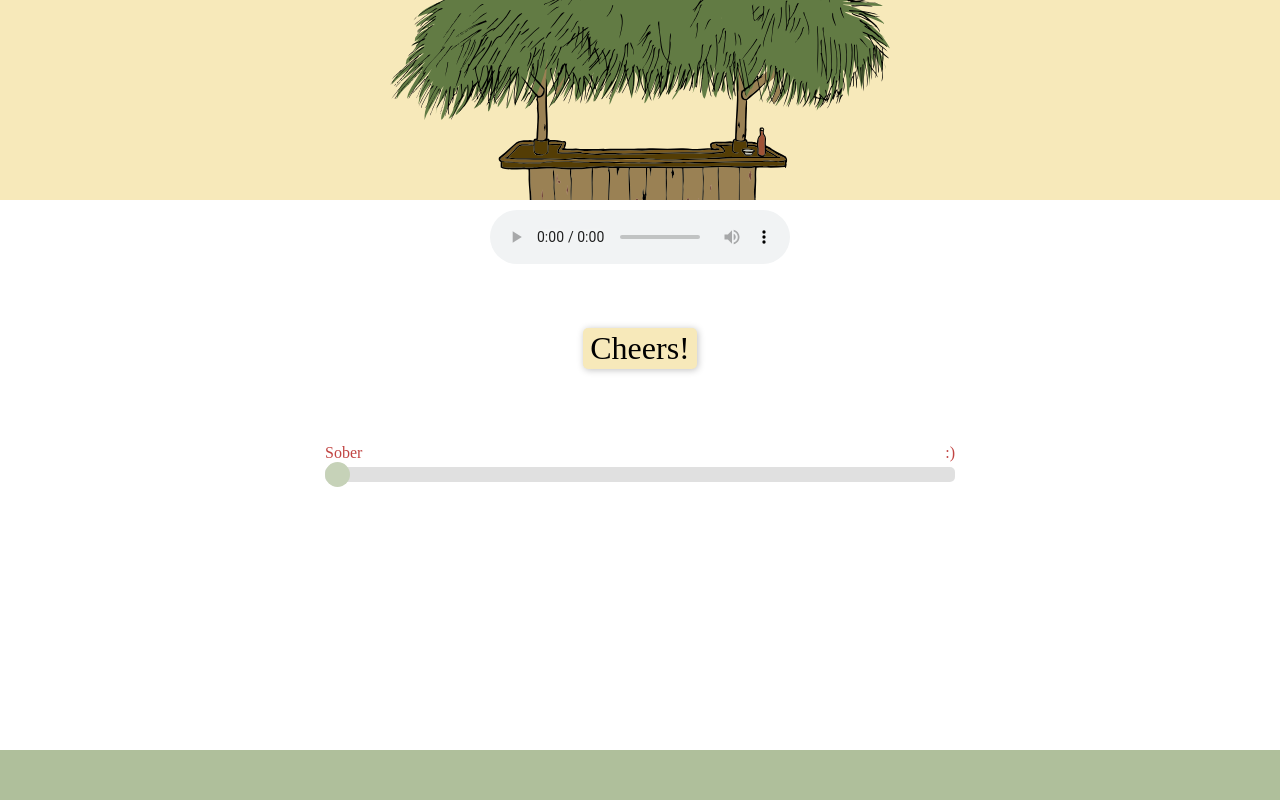
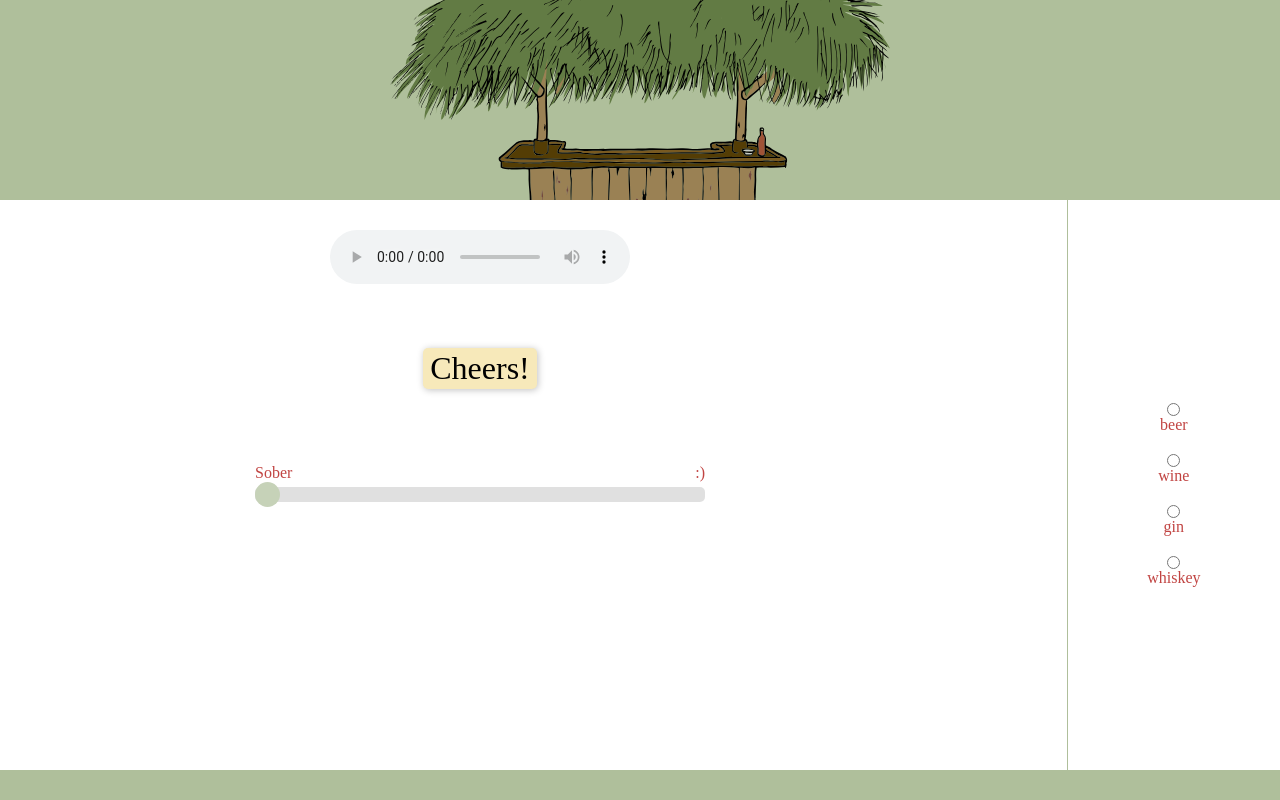
Before and after one commit to ian-lowe/cheers, a Flask app: page / in a window 1280 px wide. Run offline with Flask 2, Linux system fonts and the light colour scheme; data that the repository does not hold is empty; some web fonts are replaced.

Commit message:
added a side bar with drink choices via radio buttons. planning to have drink choice affect blur and audio slowdown rate.

```diff
--- a/static/styles.css
+++ b/static/styles.css
@@ -13,7 +13,7 @@ html, body {
     height: 100%;
     display: grid;
     grid-template-columns: repeat(12, 1fr);
-    grid-template-rows: 200px auto 50px;
+    grid-template-rows: 200px auto 30px;
 }
 
 .header {
@@ -22,13 +22,13 @@ html, body {
     background-image: url("/static/tiki.svg");
     background-repeat: no-repeat;
     background-position: center;
-    background-color: #f7e9ba;
+    background-color: #afbf9b;
     background-size: 500px 500px;
 }
 
 .content {
-    grid-column: 1 / -1;
-    padding: 10px;
+    grid-column: 1 / 10;
+    padding: 30px;
 }
 
 .podcast-wrapper {
@@ -101,6 +101,19 @@ button:focus {
     background: #afbf9b;
 }
 
+.sidebar {
+    display: flex;
+    flex-direction: column;
+    grid-column: 11 / -1;
+    border-left: 1px solid #afbf9b;
+    justify-content: center;
+    align-items: center;
+}
+
+input[type="radio"] {
+    margin-top: 20px;
+}
+
 .footer {
     grid-column: 1 / -1;
     background-color: #afbf9b;
--- a/templates/index.html
+++ b/templates/index.html
@@ -32,9 +32,13 @@
                 <input type="range" min="0" max="10" value="0" class="slider" id="myRange">
             </div>
         </div>
+        <div class="sidebar">
+            <input type="radio" name="drink" value="beer">beer<br>
+            <input type="radio" name="drink" value="wine">wine<br>
+            <input type="radio" name="drink" value="gin">gin<br>
+            <input type="radio" name="drink" value="whiskey">whiskey
+        </div>
         <div class="footer"></div>
     </div>
-
-
 </body>
 </html>
```
